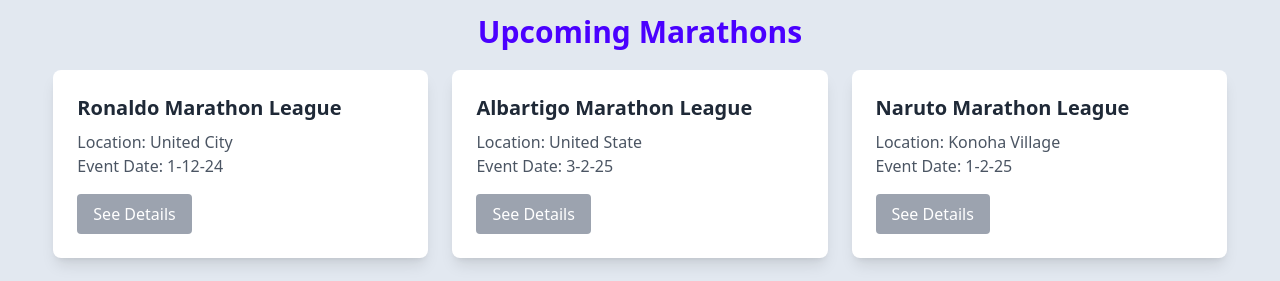
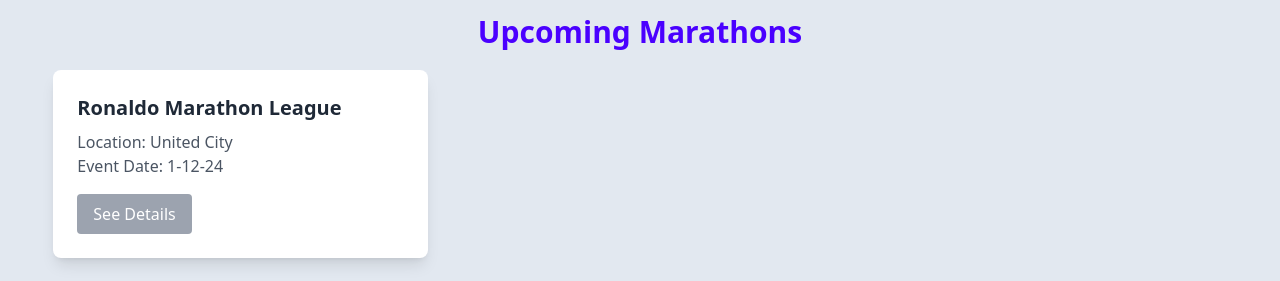
Before and after one commit to Muzahidul-Islam-Zehad/marathon-management, a React (Vite) app: page / in a window 1280 px wide. Shown: the part 746-1027 px from the top of the page. Built offline with nearby package versions, Linux system fonts and the light colour scheme; no server answers.

Commit message:
minimal design updated

```diff
--- a/src/Pages/Home.jsx
+++ b/src/Pages/Home.jsx
@@ -11,7 +11,7 @@
 import { contextProvider } from "../Providers/AuthProvider";
 
 const Home = () => {
-  const {isDark} = useContext(contextProvider);
+  const { isDark } = useContext(contextProvider);
   const [limited, setLimited] = useState([]);
   const [fetch, setFetch] = useState(true);
 
@@ -86,7 +86,6 @@
       <div className={`upcoming-marathons-section mt-10 `}>
         <h2 className={`text-3xl font-bold text-center mt-10 mb-5 ${isDark ? `text-[#d69327]` : `text-primary`}`}>Upcoming Marathons</h2>
         <div className="grid grid-cols-1 md:grid-cols-2 lg:grid-cols-3 gap-6">
-          {/* Static Content for Marathon Cards */}
 
           <div className={` shadow-lg rounded-lg p-6 flex flex-col items-start ${isDark ? 'bg-[#444242]' : 'bg-white'}`}>
             <h3 className={`text-xl font-bold mb-2 ${isDark && `text-[#d69327]`}`}>Ronaldo Marathon League</h3>
@@ -96,14 +95,15 @@
               See Details
             </button>
           </div>
-          <div className={`bg-white shadow-lg rounded-lg p-6 flex flex-col items-start ${isDark ? 'bg-[#444242]' : 'bg-white'}`}>
+          {/* <div className={`bg-white shadow-lg rounded-lg p-6 flex flex-col items-start ${isDark ? 'bg-[#444242]' : 'bg-white'}`}>
             <h3 className={`text-xl font-bold mb-2 ${isDark && `text-[#d69327]`}`}>Albartigo Marathon League</h3>
             <p className={` ${isDark ? `text-white` : `text-gray-600`}`}>Location: United State </p>
             <p className={` ${isDark ? `text-white` : `text-gray-600`}`}>Event Date: {`3-2-25`}</p>
             <button disabled className="mt-4 px-4 py-2 bg-gray-400 text-white rounded cursor-not-allowed">
               See Details
             </button>
-          </div>
+          </div> */}
+          {/*
           <div className={`bg-white shadow-lg rounded-lg p-6 flex flex-col items-start ${isDark ? 'bg-[#444242]' : 'bg-white'}`}>
             <h3 className={`text-xl font-bold mb-2 ${isDark && `text-[#d69327]`}`}>Naruto Marathon League</h3>
             <p className={` ${isDark ? `text-white` : `text-gray-600`}`}>Location: Konoha Village </p>
@@ -135,7 +135,7 @@
             <button disabled className="mt-4 px-4 py-2 bg-gray-400 text-white rounded cursor-not-allowed">
               See Details
             </button>
-          </div>
+          </div> */}
         </div>
       </div>
 
```
